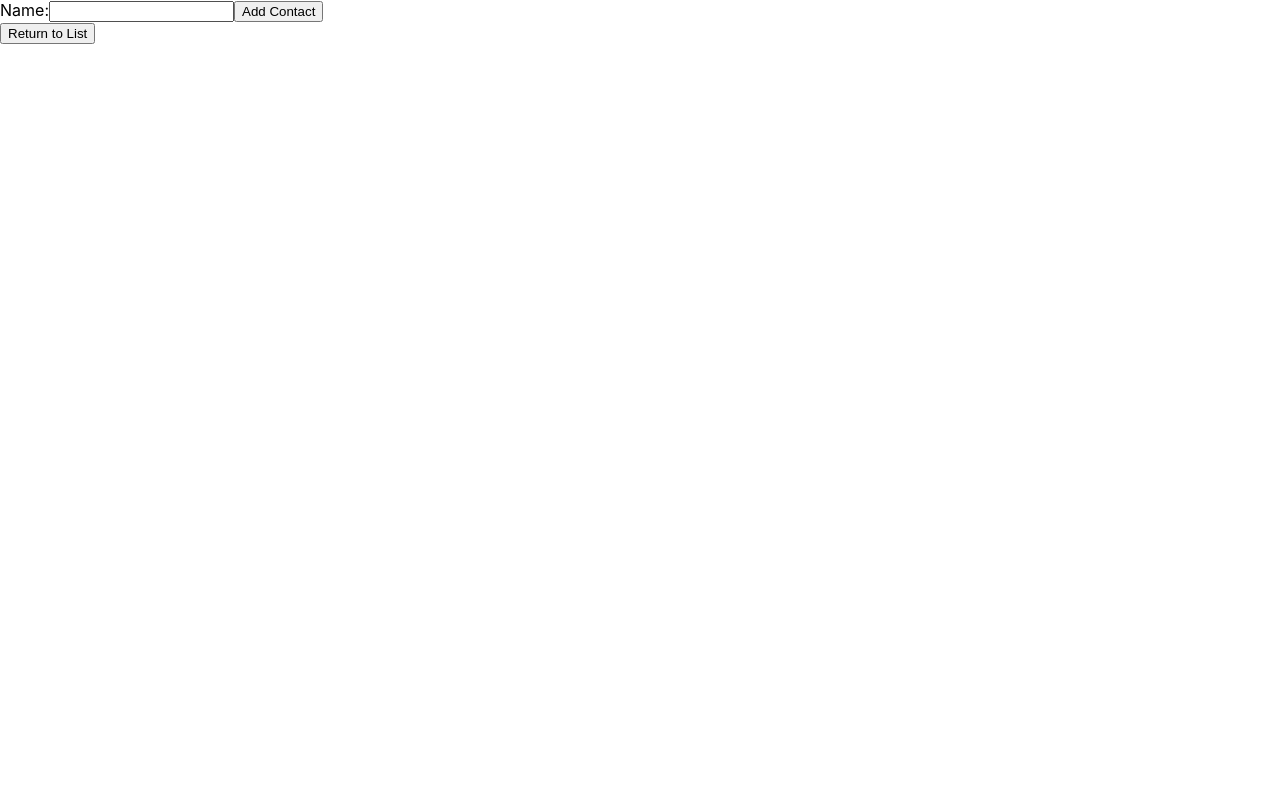
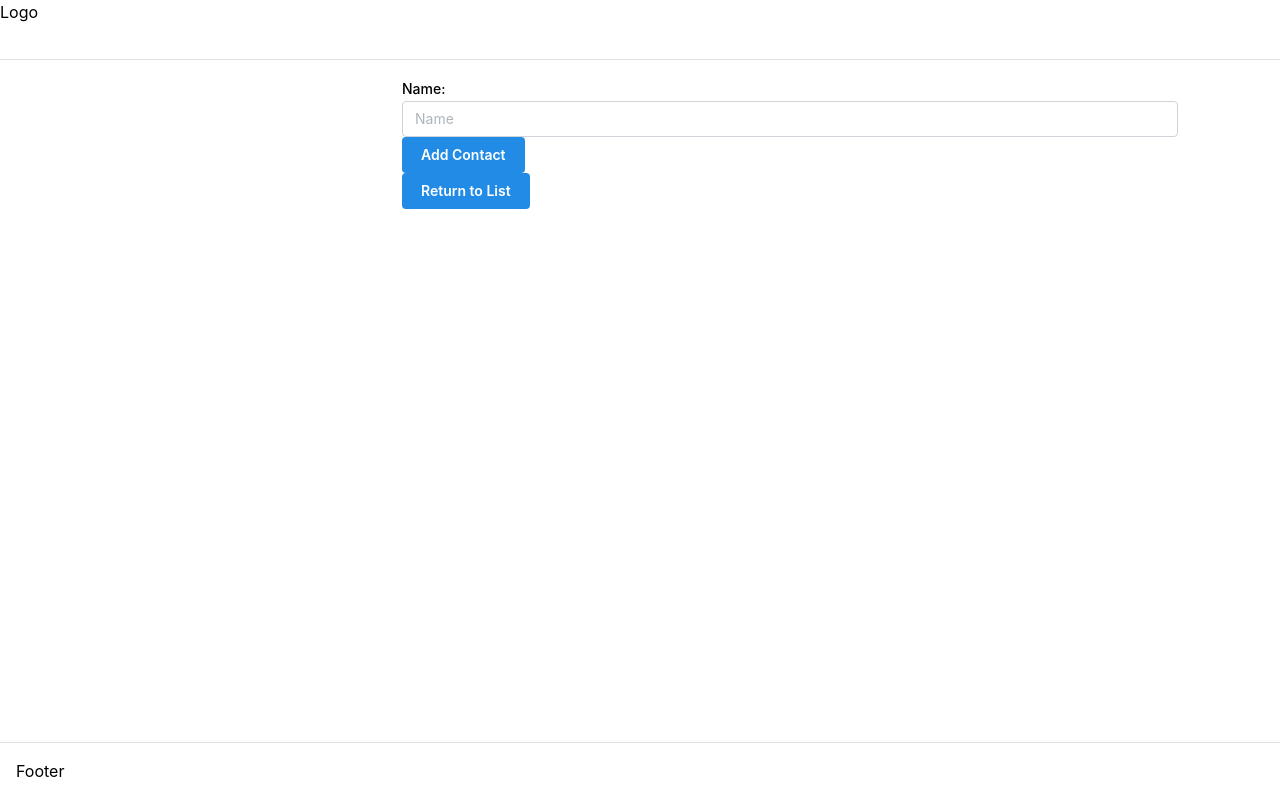
Before and after one commit to nkumarcc/react-rolodex, a React (Create React App) app: page /add in a window 1280 px wide. Built offline with nearby package versions, Linux system fonts and the light colour scheme; no server answers; the database is empty.

Commit message:
Added Mantine, shifted some of the fields over

```diff
--- a/src/App.tsx
+++ b/src/App.tsx
@@ -4,14 +4,36 @@ import logo from './logo.svg';
 import './App.css';
 import { Routes, Route } from 'react-router-dom';
 import AddContact from './components/AddContact/AddContact';
+import { AppShell, Burger, Container } from '@mantine/core';
+import { useDisclosure } from '@mantine/hooks';
 
 function App() {
+
+  const [opened, { toggle }] = useDisclosure();
+
   return (
     <>
-      <Routes>
-        <Route path="/" element={<List />} />
-        <Route path="/add" element={<AddContact />} />
-      </Routes>
+      <AppShell
+        header={{ height: 60 }}
+        navbar={{ width: 300, breakpoint: 'sm', collapsed: { mobile: !opened } }}
+        padding="md"
+      >
+        <Container size="lg">
+          <AppShell.Header>
+            <Burger opened={opened} onClick={toggle} hiddenFrom="sm" size="sm" />
+            <div>Logo</div>
+          </AppShell.Header>
+
+          <AppShell.Main>
+              <Routes>
+                <Route path="/" element={<List />} />
+                <Route path="/add" element={<AddContact />} />
+              </Routes>
+          </AppShell.Main>
+
+          <AppShell.Footer p="md">Footer</AppShell.Footer>
+        </Container>
+      </AppShell>
     </>
   );
 }
--- a/src/components/AddContact/AddContact.tsx
+++ b/src/components/AddContact/AddContact.tsx
@@ -1,4 +1,6 @@
 import React, { FC } from 'react';
+import { Button, TextInput } from '@mantine/core';
+import { TransformedValues, useForm } from '@mantine/form';
 import { AddContactWrapper } from './AddContact.styled';
 import useContactList from '../../hooks/useContactList';
 import { useFormik } from 'formik';
@@ -11,31 +13,21 @@ const AddContact: FC<AddContactProps> = () => {
    const { addContact } = useContactList();
    const navigate = useNavigate();
 
-   const formik = useFormik({
-      initialValues: {
-        name: '',
-      },
-      onSubmit: values => {
-        addContact({ user_id: 1, name: values.name, relationship: 'friend' });
-      },
-    });
+   const form = useForm({
+      initialValues: { name: '' },
+   });
+
+   const handleSubmit = (values: TransformedValues<typeof form>) => {
+      addContact({ user_id: 1, name: values.name, relationship: 'friend' });
+   };
 
    return (
       <AddContactWrapper>
-         <form onSubmit={formik.handleSubmit}>
-            <label htmlFor="name">
-               Name:
-            </label>
-            <input
-               id="name"
-               name="name"
-               type="text"
-               onChange={formik.handleChange}
-               value={formik.values.name}
-            />
-            <button type="submit">Add Contact</button>
+         <form onSubmit={form.onSubmit(handleSubmit)}>
+            <TextInput label="Name:" placeholder="Name" {...form.getInputProps('name')} />
+            <Button type="submit">Add Contact</Button>
          </form>
-         <button onClick={() => navigate('/')}>Return to List</button>
+         <Button onClick={() => navigate('/')}>Return to List</Button>
       </AddContactWrapper>
    );
 }
--- a/src/components/List/List.tsx
+++ b/src/components/List/List.tsx
@@ -1,4 +1,5 @@
 import React, { FC, useState } from 'react';
+import { Button } from '@mantine/core';
 import { ListWrapper } from './List.styled';
 import useContactList from '../../hooks/useContactList';
 import { useNavigate } from 'react-router-dom';
@@ -16,7 +17,7 @@ const List: FC<ListProps> = () => {
          <ul>
             {contactList.map((item, index) => ( <li key={index}>{item.name}</li> ))}
          </ul>
-         <button onClick={() => navigate('/add')}>Add New Contact</button>
+         <Button onClick={() => navigate('/add')}>Add New Contact</Button>
       </ListWrapper>
    );
 
--- a/src/index.tsx
+++ b/src/index.tsx
@@ -4,15 +4,19 @@ import './index.css';
 import App from './App';
 import reportWebVitals from './reportWebVitals';
 import { BrowserRouter } from 'react-router-dom';
+import '@mantine/core/styles.css';
+import { MantineProvider, createTheme } from '@mantine/core';
 
 const root = ReactDOM.createRoot(
   document.getElementById('root') as HTMLElement
 );
 root.render(
   <React.StrictMode>
-    <BrowserRouter>
-      <App />
-    </BrowserRouter>
+    <MantineProvider>
+      <BrowserRouter>
+        <App />
+      </BrowserRouter>
+    </MantineProvider>
   </React.StrictMode>
 );
 
```
Also changed, not shown: package.json (+14 -0 lines), src/postcss.config.cjs (added, +14 -0 lines), 1 other file (tests, documents, lock files or other folders).
